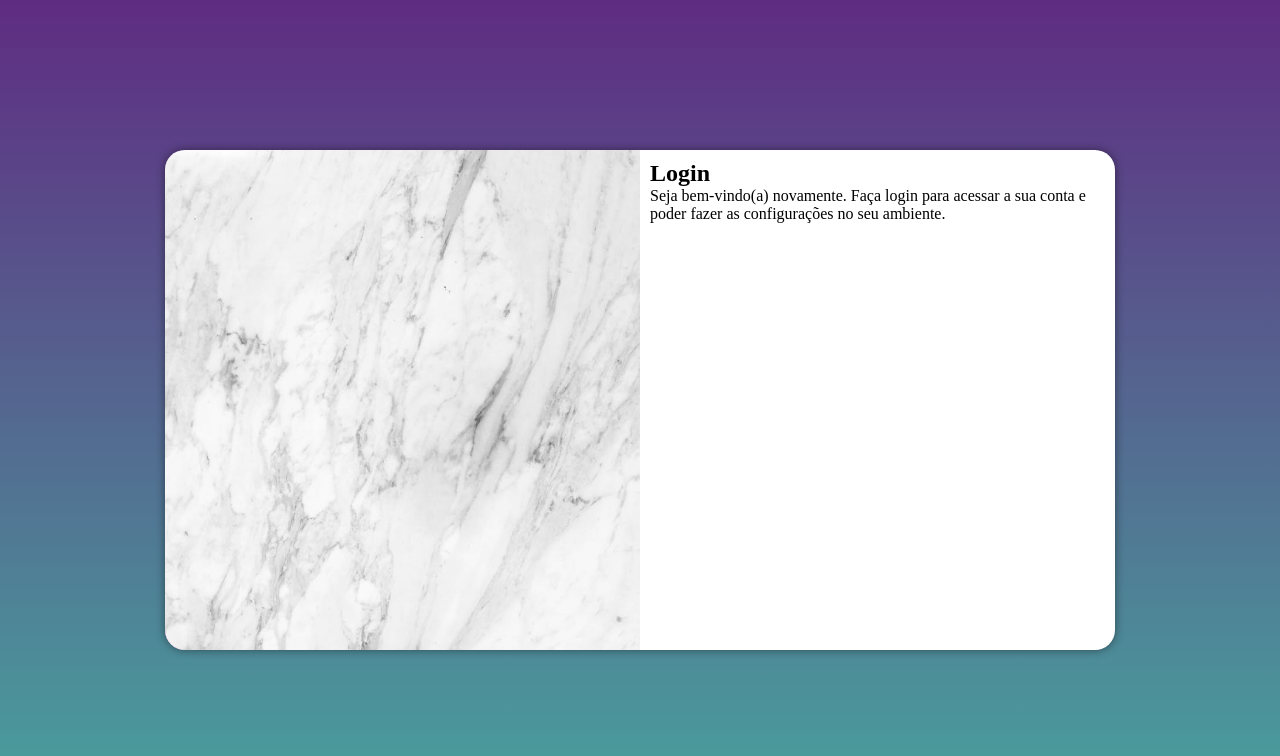
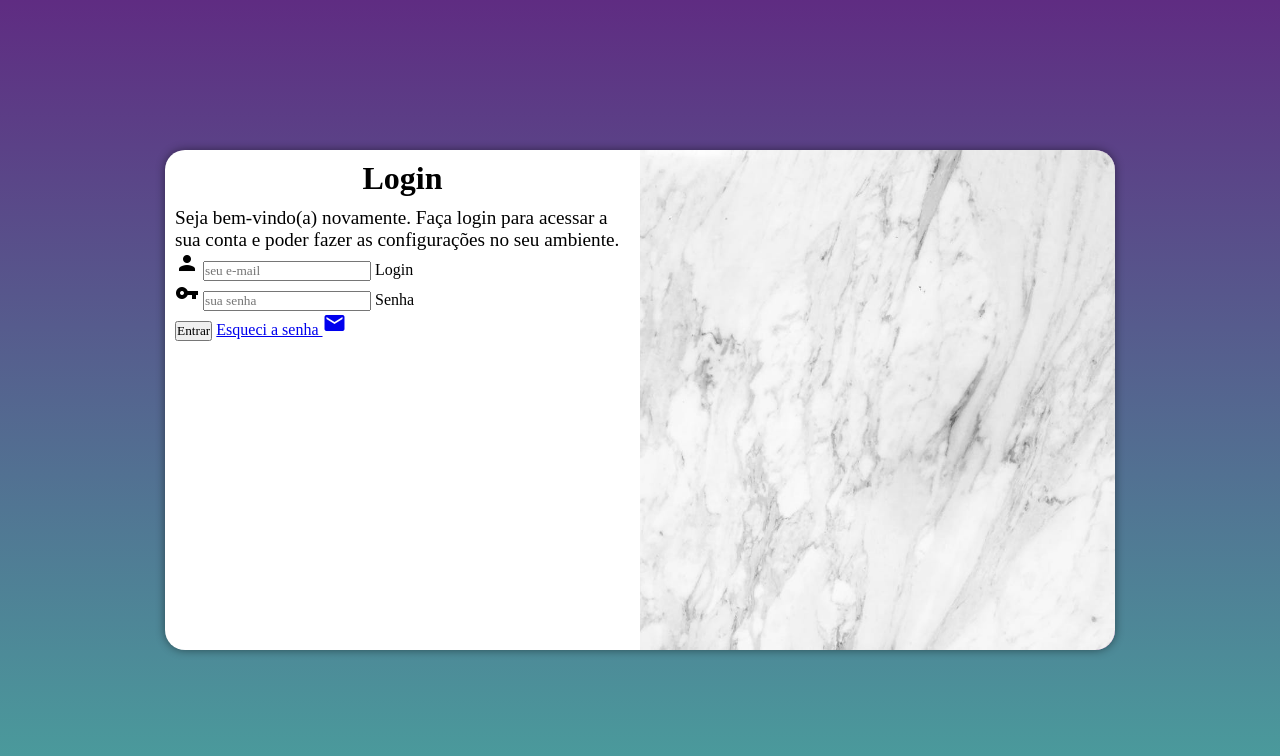
Before and after one commit to gabrielarabello/projeto-login, a plain HTML site: page index.html in a window 1280 px wide. Drawn offline with Linux system fonts and the light colour scheme.

Commit message:
adicionei o formulário

```diff
--- a/estilos/media-query.css
+++ b/estilos/media-query.css
@@ -31,13 +31,21 @@
     }
 
     section#login > div#imagem {
-        float: left;
+        float: right;
         width: 50%;
         height: 100%;
     }
 
     section#login > div#formulario {
-        float: right;
+        float: left;
         width: 50%;
     }
+
+    div#formulario > h1 {
+        font-size: 2em;
+    }
+
+    div#formulario > p {
+        font-size: 1.2em;
+    }
 }
--- a/estilos/style.css
+++ b/estilos/style.css
@@ -48,3 +48,12 @@ section#login > div#formulario {
     display: block;
     padding: 10px;
 }
+
+div#formulario > h1 {
+    text-align: center;
+    margin-bottom: 10px;
+}
+
+div#formulario > p {
+    font-size: 0.8em;
+}
--- a/index.html
+++ b/index.html
@@ -4,6 +4,7 @@
     <meta charset="UTF-8">
     <meta name="viewport" content="width=device-width, initial-scale=1.0">
     <title>Login</title>
+    <link href="https://fonts.googleapis.com/icon?family=Material+Icons" rel="stylesheet">
     <link rel="stylesheet" href="estilos/style.css">
     <link rel="stylesheet" href="estilos/media-query.css">
 </head>
@@ -16,13 +17,23 @@
             <div id="formulario">
                 <h1>Login</h1>
                 <p>Seja bem-vindo(a) novamente. Faça login para acessar a sua conta e poder fazer as configurações no seu ambiente.</p>
-                <form action="login.php" method="post">
-
-
+                <form action="login.php" method="post" autocomplete="on">
+                    <div id="campo">
+                        <i class="material-icons">person</i>
+                        <input type="email" name="login" id="ilogin" placeholder="seu e-mail" autocomplete="email" required maxlength="30">
+                        <label for="ilogin">Login</label>
+                    </div>
+                    <div id="campo">
+                        <i class="material-icons">vpn_key</i>
+                        <input type="password" name="senha" id="isenha" placeholder="sua senha" autocomplete="current-password" required minlength="8" maxlength="20">
+                        <label for="isenha">Senha</label>
+                    </div>
+                    <input type="submit" value="Entrar">
+                    <a href="esqueci.html">
+                        Esqueci a senha  <i class="material-icons">mail</i>
+                    </a>
                 </form>
-
             </div>
-
         </section>
     </main>
 </body>
```
